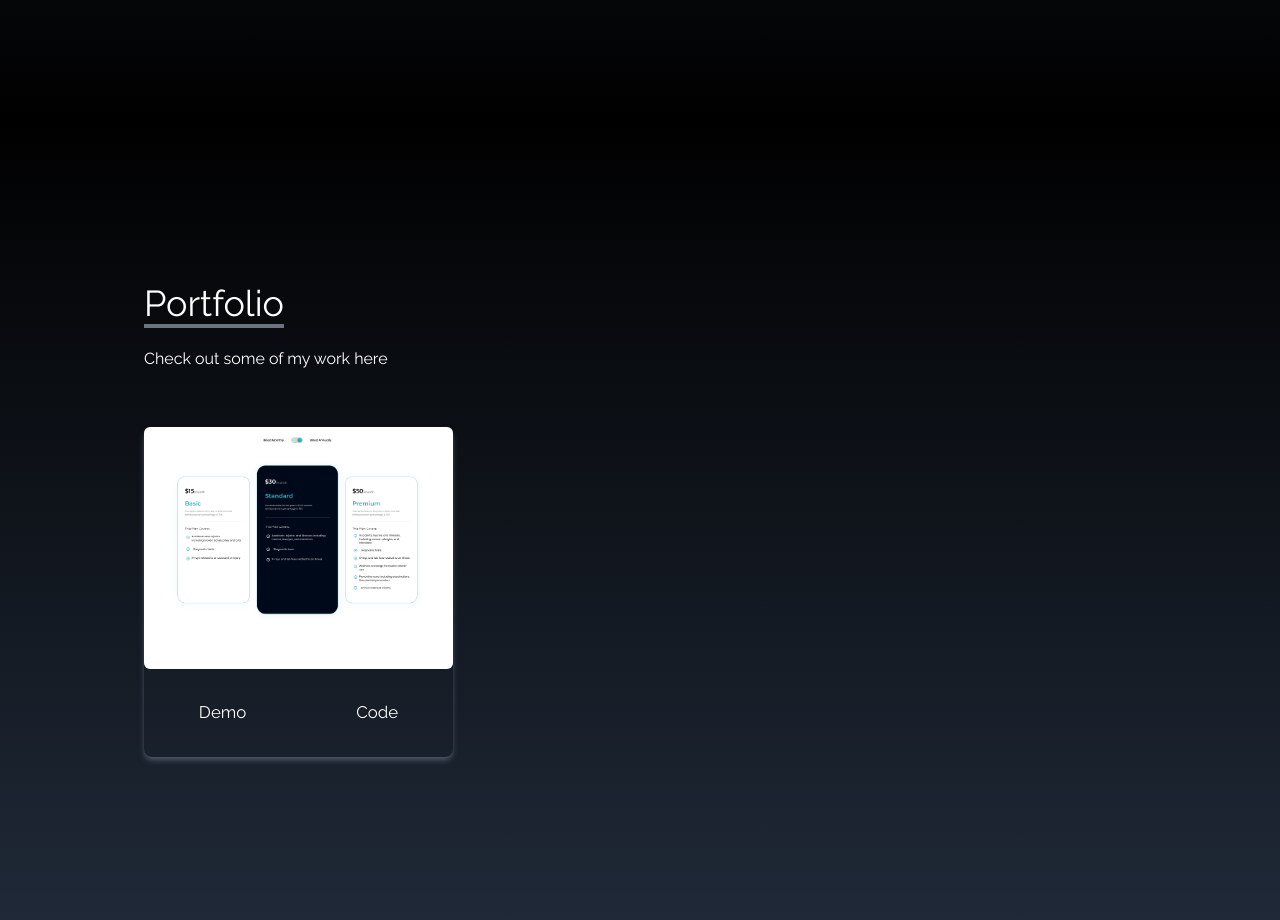
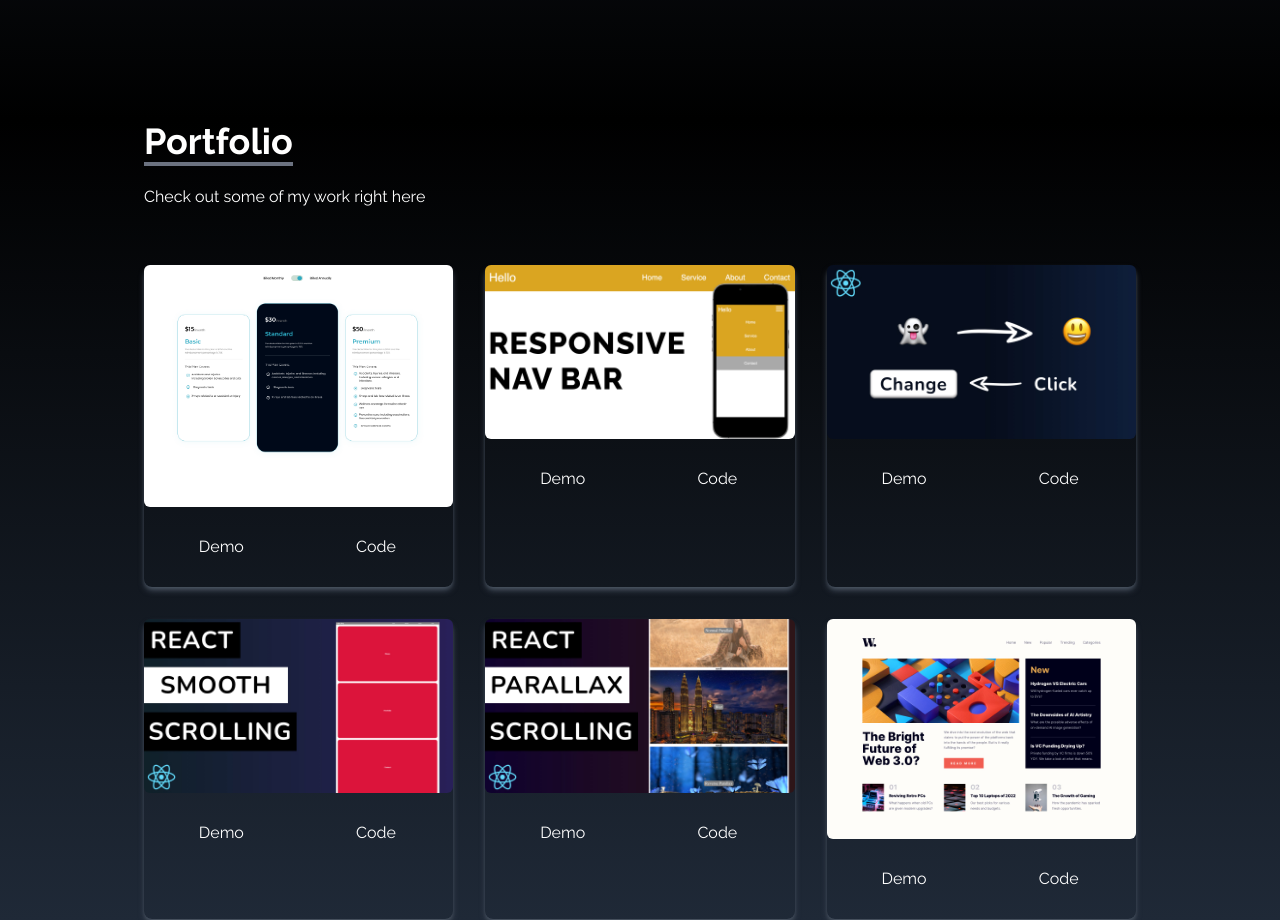
Before and after one commit to KOLEXCLEAM07/kolex-portfolio-, a React (Create React App) app: page / in a window 1280 px wide. Shown: the part 1480-2400 px from the top of the page. Built offline with nearby package versions, Linux system fonts and the light colour scheme.

Commit message:
Update Portfolio.jsx

```diff
--- a/src/components/Portfolio.jsx
+++ b/src/components/Portfolio.jsx
@@ -8,66 +8,67 @@
 
 const Portfolio = () => {
 
-      const portfolio=[
+      const portfolios=[
         {
-          id:"1",
-          src:pricingSection
+          id:1,
+          src:pricingSection,
         },
         {
-          id:"2",
-          src:navbar
+          id:2,
+          src:navbar,
         },
         {
-          id:"3",
-          src:usestate
+          id:3,
+          src:usestate,
         },
         {
-          id:"4",
-          src:reactSmooth
+          id:4,
+          src:reactSmooth,
         },
         {
-          id:"5",
-          src:reactParallax
+          id:5,
+          src:reactParallax,
         },
         {
-          id:"6",
-          src:header
+          id:6,
+          src:header,
         }
       ]
+      return (
+        <div
+          name="portfolio"
+          className="bg-gradient-to-b from-black to-gray-800 w-full md:h-screen text-white"
+        >
+          <div className="max-w-screen-lg p-4 mx-auto flex flex-col justify-center w-full h-full">
+            <div className="pb-8">
+              <p className="text-4xl font-bold inline border-b-4 border-gray-500">
+                Portfolio
+              </p>
+              <p className="py-6">Check out some of my work right here</p>
+            </div>
 
-
-  return (
-    <div name="Portfolio" className=' bg-gradient-to-b from-black to-gray-800
-    w-full text-white md:h-screen'>
-
-      <div className=' max-w-screen-lg  p-4 mx-auto
-       justify-center flex flex-col w-full h-full'>
-        <div className=' pb-8'>
-          <p className=' text-4xl font bold inline border-b-4 border-gray-500'>Portfolio</p>
-          <p className=' py-6'>Check out some of my work here</p>
-        </div>
-        {
-
-        portfolio.map(({id, src}) => {
-  // your code here
-})}
-        <div className=' grid md:grid-cols-3 sm:grid-cols-2 gap-8 px-12 sm:px-0'>
-
-          <div className=' shadow-md shadow-gray-600 rounded-lg'>
-            <img src={pricingSection} alt="" className=' rounded-md duration-200 hover:scale-125' />
-            <div className=' flex items-center  justify-center'>
-              <button className=' w-1/2 px-6 py 3  m-8 hover: scale-105'>Demo</button>
-              <button className=' w-1/2 px-6 py 3  m-8 hover: scale-105'>Code</button>
+            <div className="grid sm:grid-cols-2 md:grid-cols-3 gap-8 px-12 sm:px-0">
+              {portfolios.map(({ id, src }) => (
+                <div key={id} className=" shadow-md shadow-gray-600 rounded-lg">
+                  <img
+                    src={src}
+                    alt=""
+                    className="rounded-md duration-200 hover:scale-105"
+                  />
+                  <div className="flex items-center justify-center">
+                    <button className=" w-1/2 px-6 py-3 m-4 duration-200 hover:scale-105">
+                      Demo
+                    </button>
+                    <button className="px-6 py-3 w-1/2 m-4 duration-200 hover:scale-105">
+                      Code
+                    </button>
+                  </div>
+                </div>
+              ))}
             </div>
           </div>
+        </div>
+      );
+    };
 
-        </div>
-
-      </div>
-
-
-    </div>
-  )
-}
-
-export default Portfolio
+    export default Portfolio;
```
